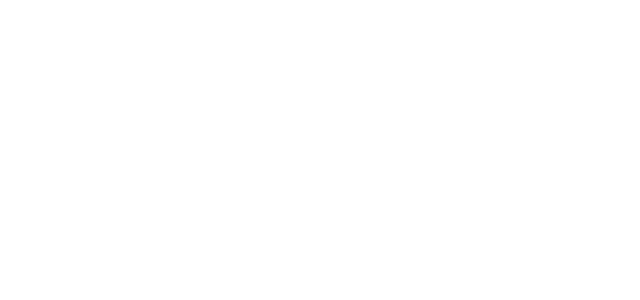
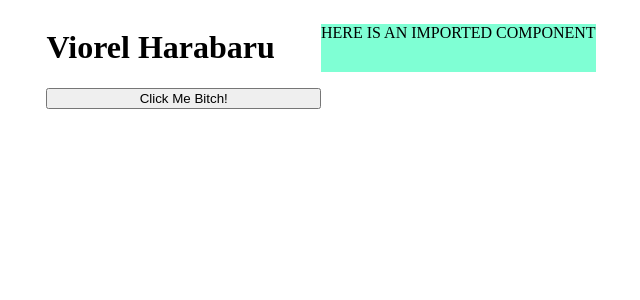
Before and after one commit to viorel556/vue-sneakers, a Vue app: page / in a window 1280 px wide. Shown: the top 300 px of the page, without its empty margins (319-959 px from the left). Built offline with nearby package versions, Linux system fonts and the light colour scheme.

Commit message:
Exploring Vue

```diff
--- a/src/App.vue
+++ b/src/App.vue
@@ -1,12 +1,12 @@
 <script setup>
-
-
+  import MyHello from '@/components/MyHello.vue';
 </script>
 
 <template>
-
-
+  <h1>Viorel Harabaru</h1>
+  <MyHello/>
 </template>
 
 
-<style scoped></style>
+
+<style> </style>
--- /dev/null
+++ b/src/components/MyHello.vue
@@ -0,0 +1,19 @@
+<script setup>
+
+</script>
+
+<template>
+  <!--  HERE IS THE LAYOUT ITSELF -->
+
+  <p class="text">HERE IS AN IMPORTED COMPONENT</p>
+  <button>Click Me Bitch!</button>
+
+
+</template>
+
+
+<style scoped>
+  body { background-color: red; }
+  .text { background-color: aquamarine}
+
+</style>
```
